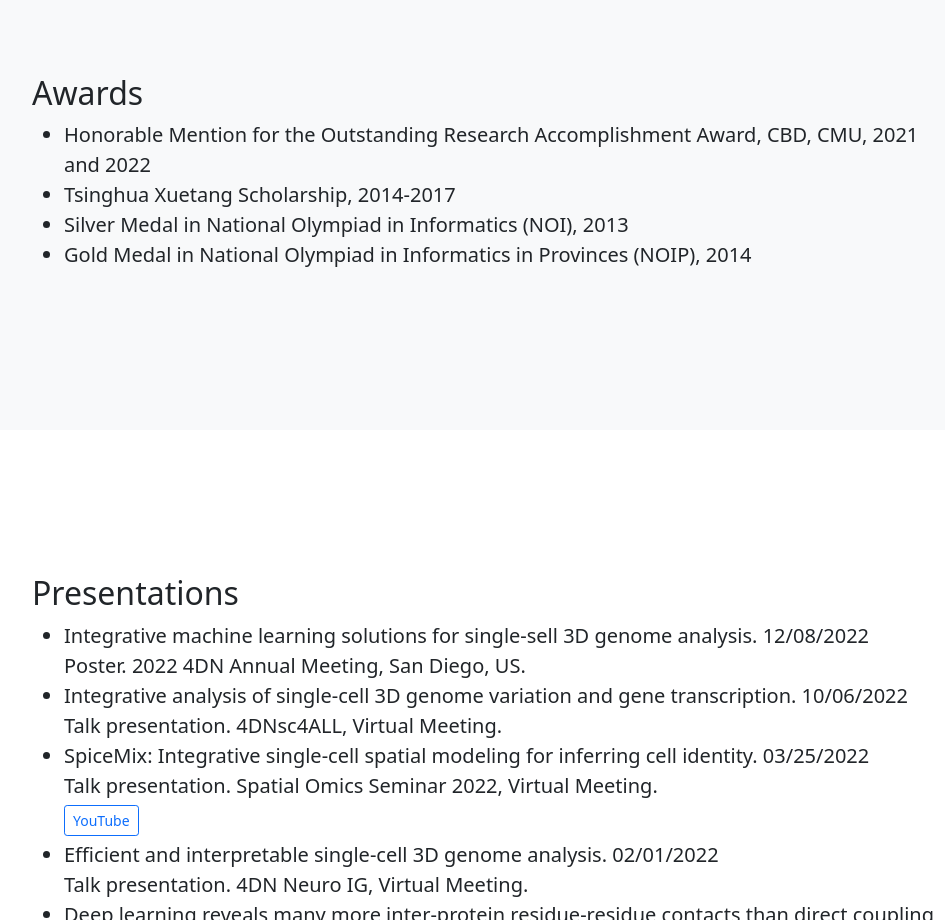
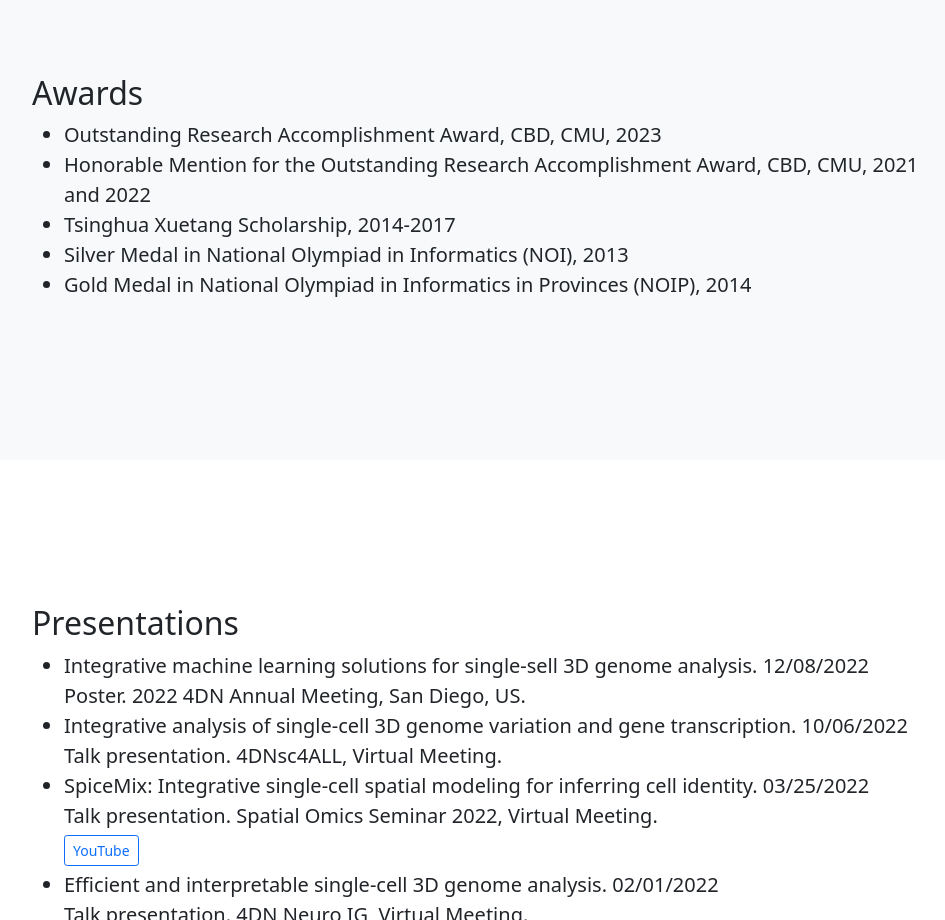
Before and after one commit to TianmingZhou/TianmingZhou.github.io, a plain HTML site: page index.html in a window 1280 px wide. Shown: the part 3380-4300 px from the top of the page, without its empty margins (155-1100 px from the left). Drawn offline with nearby package versions, Linux system fonts and the light colour scheme; files whose address does not match are found by name.

Commit message:
Update index.html

```diff
--- a/index.html
+++ b/index.html
@@ -181,6 +181,7 @@
         <div class="container px-4"><div class="row gx-4 justify-content-center"><div class="col-lg-10">
             <h2>Awards</h2>
             <ul class="lead">
+                <li>Outstanding Research Accomplishment Award, CBD, CMU, 2023</li>
                 <li>Honorable Mention for the Outstanding Research Accomplishment Award, CBD, CMU, 2021 and 2022</li>
                 <li>Tsinghua Xuetang Scholarship, 2014-2017</li>
                 <li>Silver Medal in National Olympiad in Informatics (NOI), 2013</li>
```
